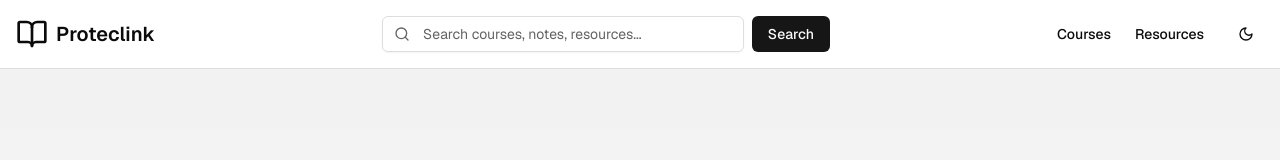
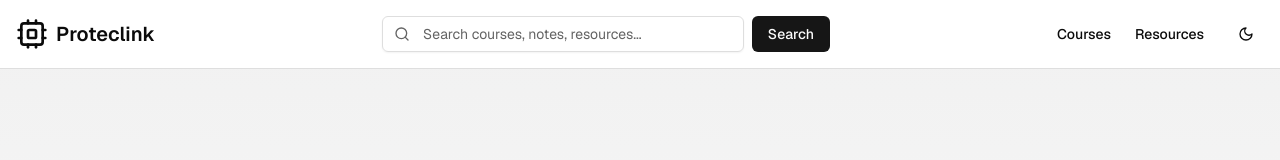
Before and after one commit to adhikarisumit/course-, a Next.js app: page / in a window 1280 px wide. Shown: the top 160 px of the page. Built offline with nearby package versions, Linux system fonts and the light colour scheme.

Commit message:
icon changed

```diff
--- a/components/header.tsx
+++ b/components/header.tsx
@@ -1,6 +1,6 @@
 "use client"
 
-import { BookOpen, Search } from "lucide-react"
+import { Cpu , Search } from "lucide-react"
 import { Input } from "@/components/ui/input"
 import { Button } from "@/components/ui/button"
 import { ThemeToggle } from "@/components/theme-toggle"
@@ -23,7 +23,7 @@ export function Header({ searchQuery, setSearchQuery }: HeaderProps) {
       <div className="container mx-auto px-4 py-4">
         <div className="flex items-center justify-between gap-4">
           <div className="flex items-center gap-2">
-            <BookOpen className="h-8 w-8" />
+            <Cpu  className="h-8 w-8" />
             <span className="text-xl font-semibold">Proteclink</span>
           </div>
 
```
